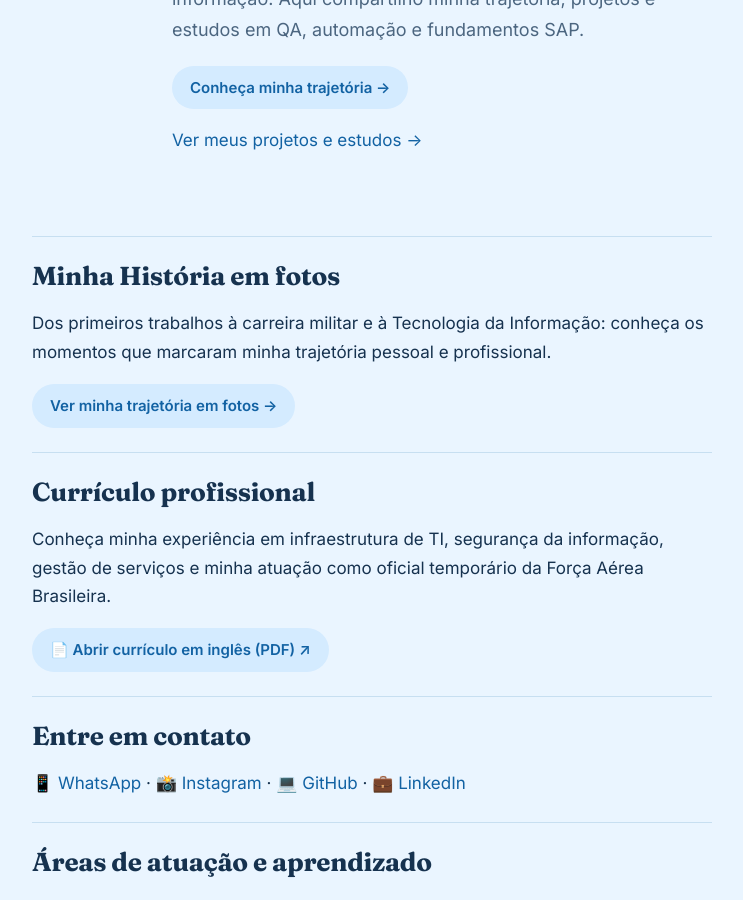
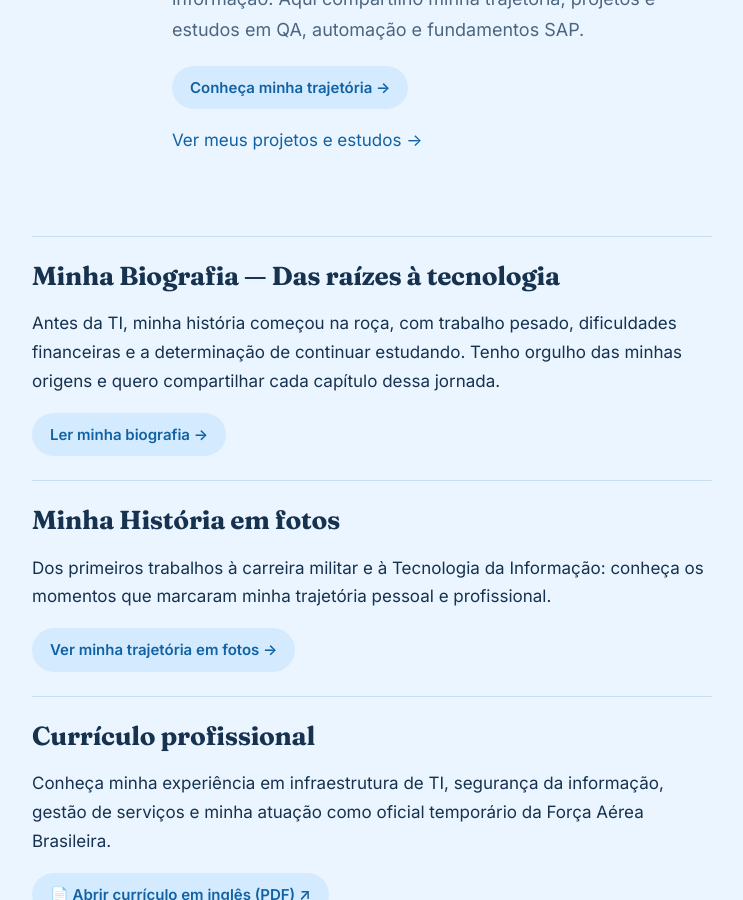
Before and after one commit to jeffersondk3/jeffersondk3.github.io, a Jekyll site: the page built from index.html, in a window 1280 px wide and 900 px high, scrolled down 405 px. Shown: the whole window, without its empty margins (268-1011 px from the left). Built offline with Jekyll 4.4.1, drawn with Linux system fonts in a browser that asks for light colours.

Commit message:
Destaca biografia na página inicial

```diff
--- a/index.html
+++ b/index.html
@@ -10,6 +10,12 @@ layout: default
     <a class="btn" href="{{ '/sobre/' | relative_url }}">Conheça minha trajetória →</a>
     <p><a href="{{ '/projetos/' | relative_url }}">Ver meus projetos e estudos →</a></p>
   </div>
+</section>
+
+<section class="posts">
+  <h2 class="section-title">Minha Biografia — Das raízes à tecnologia</h2>
+  <p>Antes da TI, minha história começou na roça, com trabalho pesado, dificuldades financeiras e a determinação de continuar estudando. Tenho orgulho das minhas origens e quero compartilhar cada capítulo dessa jornada.</p>
+  <p><a class="btn" href="{{ '/biografia/' | relative_url }}">Ler minha biografia →</a></p>
 </section>
 
 <section class="posts">
```
